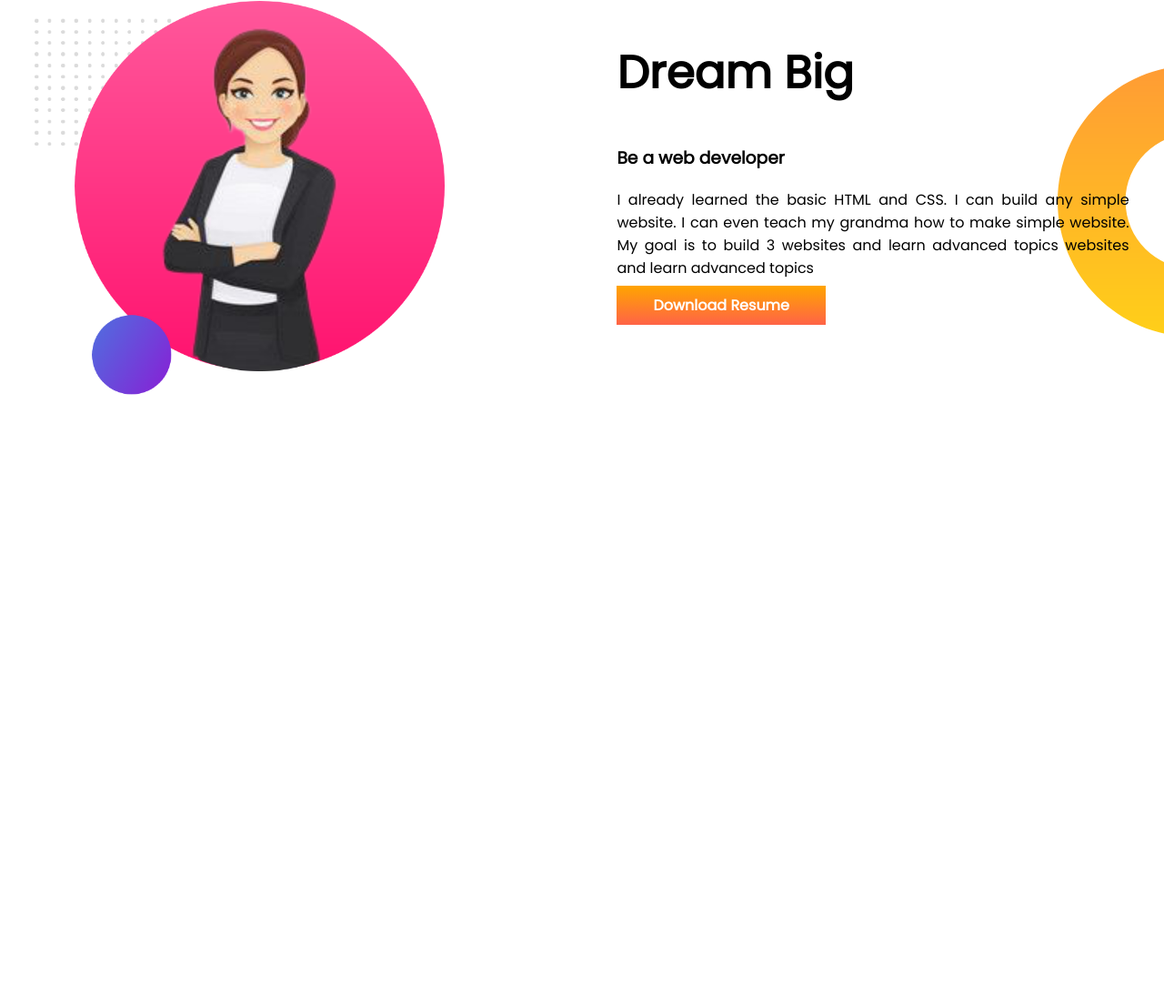
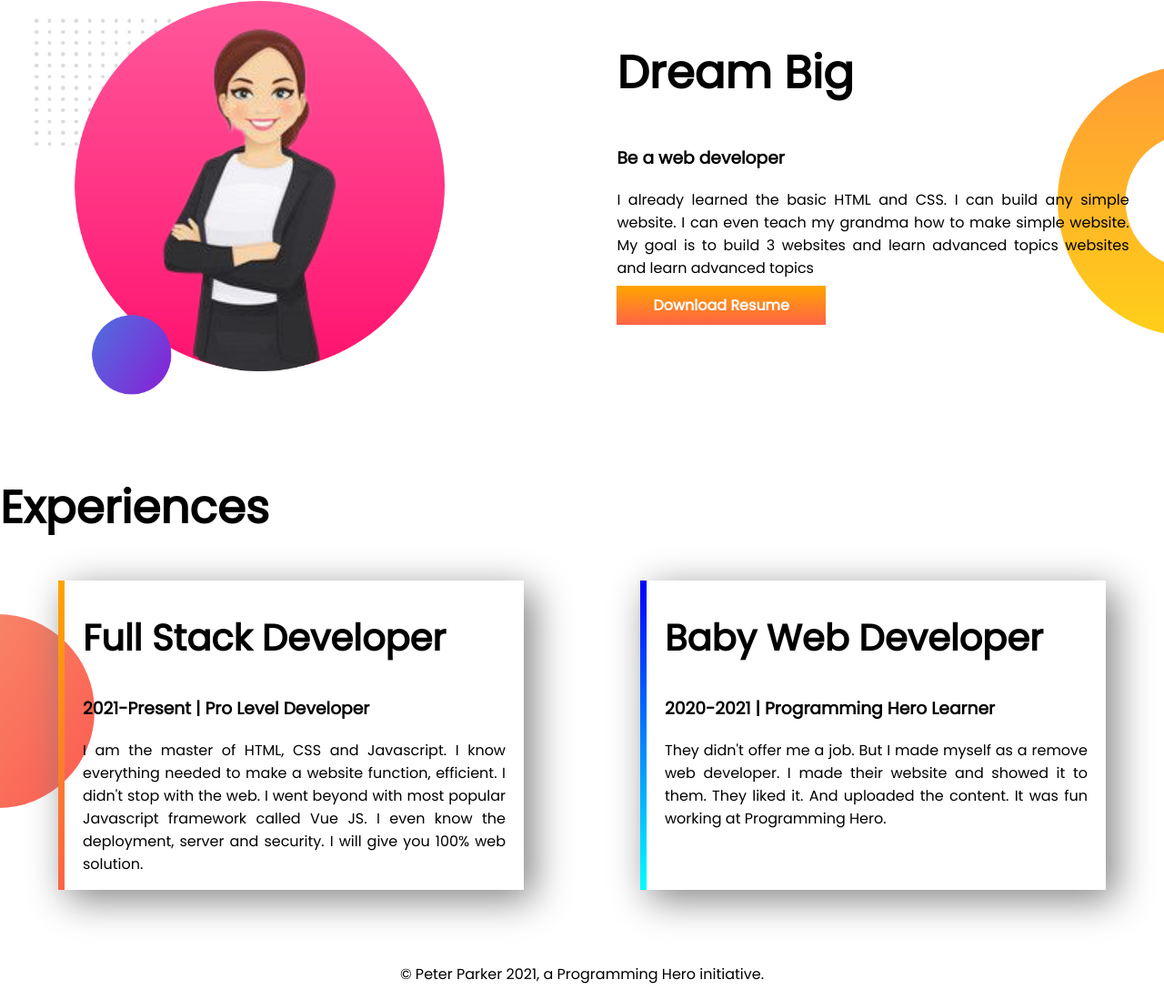
Before and after one commit to ArafaEtana/dev-portfolio, a plain HTML site: page index.html in a window 1280 px wide. Shown: the part 577-1676 px from the top of the page at 91% size. Before the commit the page ends 1057 px from the top, so only its background shows below. Drawn offline with Linux system fonts and the light colour scheme.

Commit message:
footer added

```diff
--- a/index.html
+++ b/index.html
@@ -11,7 +11,7 @@
     <link rel="stylesheet" href="style.css">
 </head>
 <body>
-    <section class=top-banner>
+    <section class="top-banner flexible-container">
         <div class = half-width>
             <h1>Welcome To</h1>
             <h1><span class=orange-color>Programmer's</span> World</h1>
@@ -23,7 +23,7 @@
             <img src="my-bg.png" alt="">
         </div>
     </section>
-    <section class=dream-big>
+    <section class="dream-big flexible-container">
         <div class = half-width>
             <img src="my-bg2.png" alt="">
 
@@ -37,5 +37,24 @@
         </div>
 
     </section>
+    <section class= "experience-area">
+        <h1>Experiences</h1>
+        <div class= "flexible-container">
+            <div id="web-dev" class="experience-item">
+                <h2>Full Stack Developer</h2>
+                <h3>2021-Present | Pro Level Developer</h3>
+                <p>I am the master of HTML, CSS and Javascript. I know everything needed to make a website function, efficient. I didn't stop with the web. I went beyond with most popular Javascript framework called Vue JS. I even know the deployment, server and security. I will give you 100% web solution.</p>
+            </div>
+            <div id="baby-dev" class ="experience-item">
+                <h2>Baby Web Developer</h2>
+                <h3>2020-2021 | Programming Hero Learner</h3>
+                <p>They didn't offer me a job. But I made myself as a remove web developer. I made their website and showed it to them. They liked it. And uploaded the content. It was fun working at Programming Hero.</p>
+            </div>
+        </div>
+
+    </section>
+    <footer>
+        <p>© Peter Parker 2021, a Programming Hero initiative.</p>
+    </footer>
 </body>
 </html>
--- a/style.css
+++ b/style.css
@@ -5,10 +5,13 @@ body{
 h1{
     font-size: 50px;
 }
+h2{
+    font-size: 40px;
+}
 .orange-color{
     color:orangered;
 }
-section{
+.flexible-container{
     display: flex;
 }
 .half-width{
@@ -36,3 +39,35 @@ section{
     background-repeat: no-repeat;
     background-position: right;
 }
+.experience-area{
+    background-image: url(images/exp-bg.png);
+    background-repeat: no-repeat;
+    background-position: left;
+
+
+}
+.experience-item{
+    width: 40%;
+    margin-left: 5%;
+    margin-right: 5%;
+    text-align: justify;
+    box-shadow: 10px 10px 40px gray;
+    padding-left: 20px;
+    padding-right: 20px;
+    margin-bottom: 5%;
+
+
+}
+#baby-dev{
+    border-left: 7px solid;
+    border-image: linear-gradient(blue,cyan);
+    border-image-slice: 1;
+}
+#web-dev{
+    border-left: 7px solid;
+    border-image: linear-gradient(orange,tomato);
+    border-image-slice: 1;
+}
+footer p{
+    text-align: center;
+}
```
Also changed, not shown: 4 other files.
